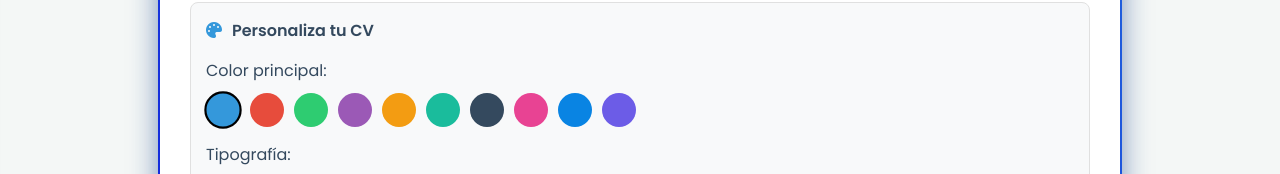
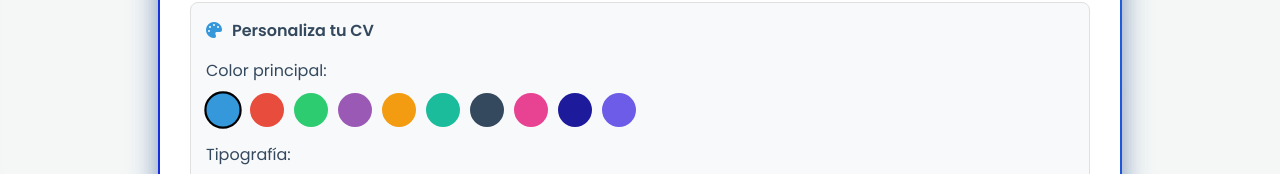
Before and after one commit to itzugax/curriculum, a plain HTML site: page index.html in a window 1280 px wide. Shown: the part 168-342 px from the top of the page. Drawn offline with nearby package versions, Linux system fonts and the light colour scheme; a web font is replaced by a local one.

Commit message:
Add files via upload

```diff
--- a/index.html
+++ b/index.html
@@ -49,7 +49,7 @@
                 <div class="color-option" style="background: #1abc9c;" data-color="#1abc9c"></div>
                 <div class="color-option" style="background: #34495e;" data-color="#34495e"></div>
                 <div class="color-option" style="background: #e84393;" data-color="#e84393"></div>
-                <div class="color-option" style="background: #0984e3;" data-color="#0984e3"></div>
+                <div class="color-option" style="background: #1d1a9b;" data-color="#1d1a9b"></div>
                 <div class="color-option" style="background: #6c5ce7;" data-color="#6c5ce7"></div>
             </div>
 
```
